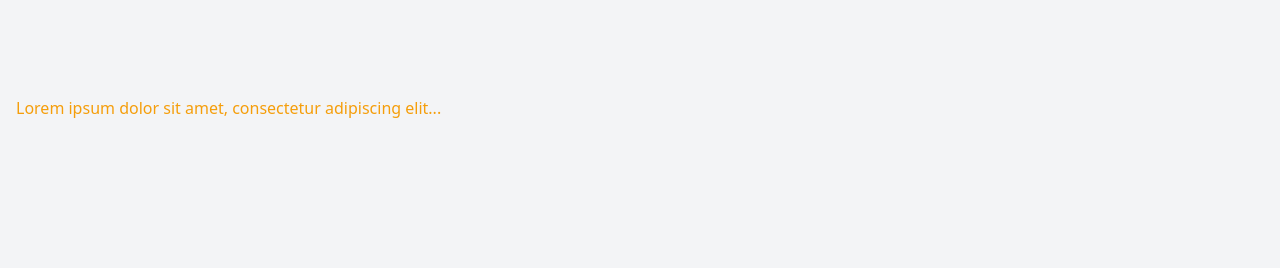
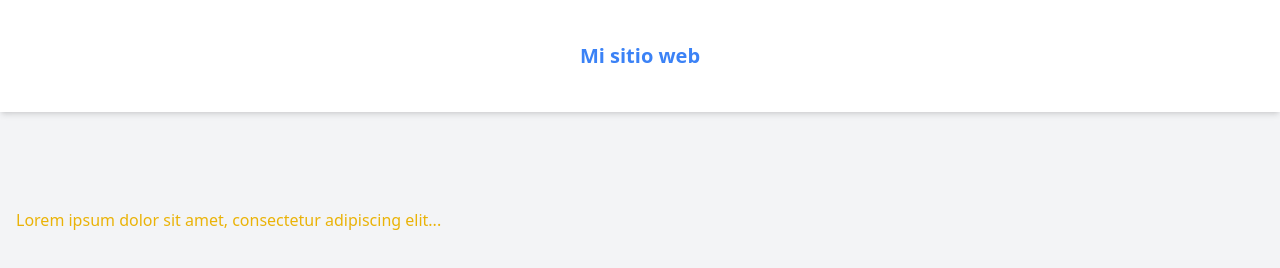
Before and after one commit to joskr2/sturdy-bassoon, a plain HTML site: page index.html in a window 1280 px wide. Drawn offline with nearby package versions, Linux system fonts and the light colour scheme.

Commit message:
encabezado fijo 2

```diff
--- a/index.html
+++ b/index.html
@@ -4,10 +4,16 @@
     <meta charset="UTF-8" />
     <meta name="viewport" content="width=device-width, initial-scale=1.0" />
     <title>Encabezado fijo con Tailwind CSS</title>
-    <link href="https://cdn.jsdelivr.net/npm/tailwindcss@2.2.16/dist/tailwind.min.css" rel="stylesheet" />
+    <script src="https://cdn.tailwindcss.com"></script>
   </head>
-  <body class="bg-gray-100">
+  <body class="bg-gray-100 flex flex-col">
     <!-- Encabezado fijo -->
+
+    <header class="sticky z-10 w-full bg-white shadow-md h-28 ">
+      <div class=" flex flex-col justify-center h-full">
+        <h1 class="  m-auto  text-xl font-bold  text-blue-500 ">Mi sitio web</h1>
+      </div>
+    </header>
 
     <!-- Contenido principal -->
     <main class="container mx-auto mt-20 p-4">
```
